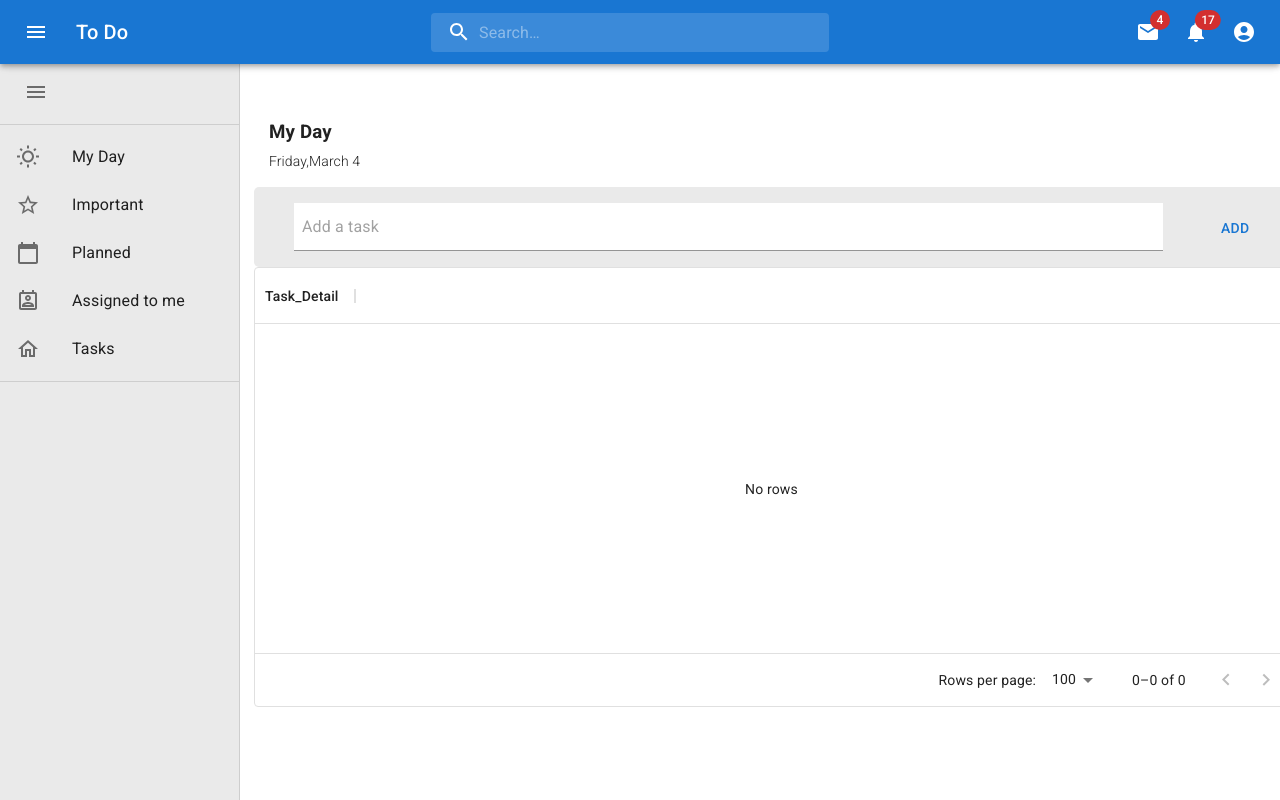
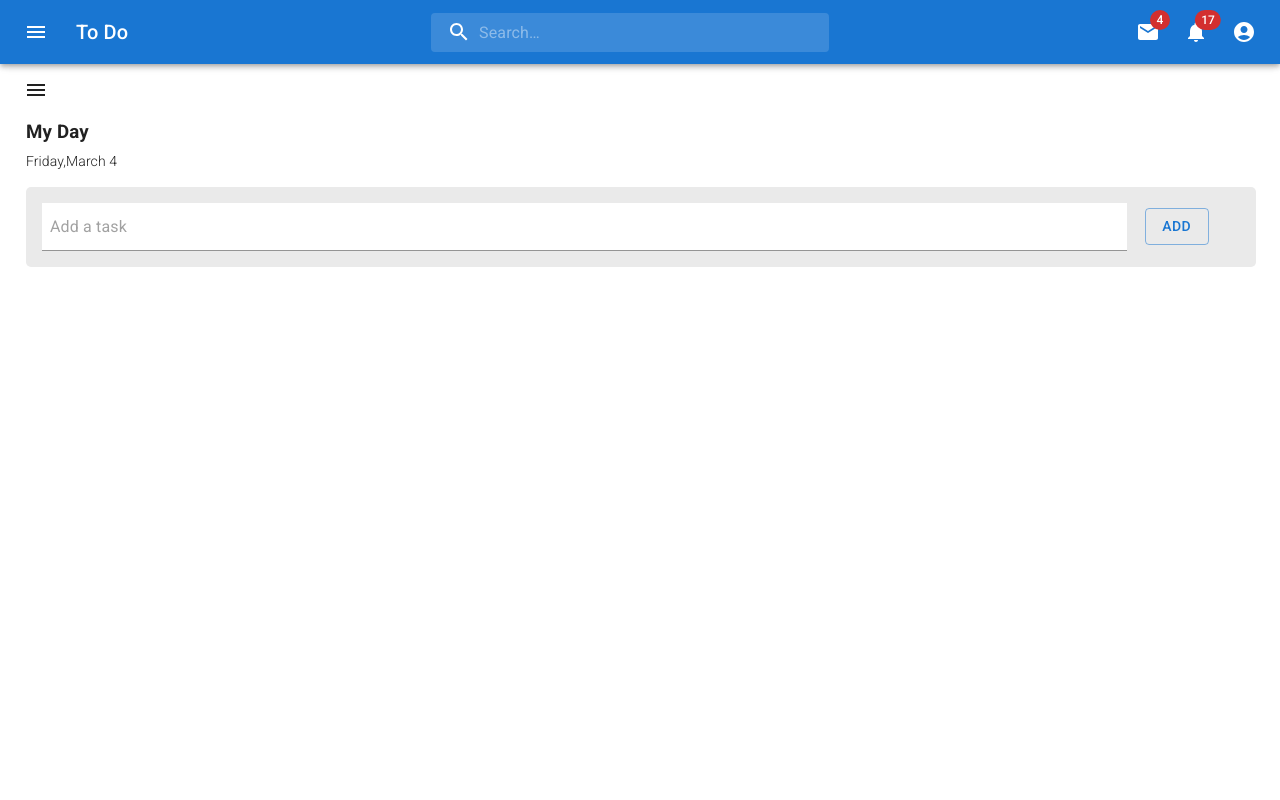
Before and after one commit to Hamzashahfiq/react-todo, a React (Create React App) app: page / in a window 1280 px wide. Built offline with nearby package versions, Linux system fonts and the light colour scheme.

Commit message:
add input field and add button

```diff
--- a/src/component/dataGrid/StickyHeadTable.js
+++ b/src/component/dataGrid/StickyHeadTable.js
@@ -33,16 +33,7 @@ export default function RowsGrid() {
 
   return (
     <Box>
-      <Box component="div" sx={{
-        backgroundColor: '#EAEAEA', height: 'fit-content', marginLeft: '230px',
-        borderRadius: '5px', boxSizing: 'border-box', width: '84%', marginRight: '10px'
-      }}>
-        <Input placeholder="Add a task" onChange={(e) => setTaskDetail(e.target.value)} value={taskDetail} inputProps={ariaLabel} sx={{
-          m: 2, p: 1, mx: { xs: 1, md: 5 },
-          mr: 0, backgroundColor: 'white', width: '84%'
-        }} />
-        <Button variant="text" onClick={addHandler}>Add</Button>
-      </Box>
+
       <div style={{ marginLeft: '230px', height: '440px', width: '84%', boxSizing: 'border-box' }}>
 
         <DataGrid
--- /dev/null
+++ b/src/component/inputTask/InputTask.js
@@ -0,0 +1,32 @@
+import React from 'react'
+import Input from '@mui/material/Input';
+import { border, height, style } from '@mui/system';
+import Button from '@mui/material/Button';
+import Box from '@mui/material/Box';
+import Typography from '@mui/material/Typography';
+import Grid from '@mui/material/Grid';
+
+const ariaLabel = { 'aria-label': 'description' };
+
+export default function InputTask() {
+
+    return (
+        <>
+            <Box component="div" sx={{
+                backgroundColor: '#EAEAEA', height: 'fit-content', p: 2, borderRadius: '5px', paddingRight:'30px',width: '100%'
+            }}>
+                <Grid container>
+                    <Grid item xs={12} md={11}>
+                        <Input placeholder="Add a task" onChange={''} inputProps={ariaLabel}
+                            sx={{
+                                p: 1, backgroundColor: 'white', width: '100%',
+                            }} />
+                    </Grid>
+                    <Grid item xs={12} md={1}  sx={{textAlign: 'center', p:'5px' }}>
+                        <Button className='addButtonDrawer' variant="outlined" onClick={''}>Add</Button>
+                    </Grid>
+                </Grid>
+            </Box>
+        </>
+    )
+}
--- a/src/component/mainContentWithDrawer/PersistentDrawerLeft.js
+++ b/src/component/mainContentWithDrawer/PersistentDrawerLeft.js
@@ -4,14 +4,10 @@ import Box from '@mui/material/Box';
 import Drawer from '@mui/material/Drawer';
 import CssBaseline from '@mui/material/CssBaseline';
 import MuiAppBar from '@mui/material/AppBar';
-import Toolbar from '@mui/material/Toolbar';
 import List from '@mui/material/List';
-import Typography from '@mui/material/Typography';
 import Divider from '@mui/material/Divider';
 import IconButton from '@mui/material/IconButton';
 import MenuIcon from '@mui/icons-material/Menu';
-import ChevronLeftIcon from '@mui/icons-material/ChevronLeft';
-import ChevronRightIcon from '@mui/icons-material/ChevronRight';
 import ListItem from '@mui/material/ListItem';
 import ListItemIcon from '@mui/material/ListItemIcon';
 import ListItemText from '@mui/material/ListItemText';
@@ -21,10 +17,7 @@ import CalendarTodayIcon from '@mui/icons-material/CalendarToday';
 import PermContactCalendarOutlinedIcon from '@mui/icons-material/PermContactCalendarOutlined';
 import HomeOutlinedIcon from '@mui/icons-material/HomeOutlined';
 import MenuOutlinedIcon from '@mui/icons-material/MenuOutlined';
-import Input from '@mui/material/Input';
-import { border, height } from '@mui/system';
-import Button from '@mui/material/Button';
-import StickyHeadTable from '../dataGrid/StickyHeadTable';
+import InputTask from '../inputTask/InputTask';
 
 const drawerWidth = 240;
 const ariaLabel = { 'aria-label': 'description' };
@@ -91,7 +84,7 @@ const DrawerHeader = styled('div')(({ theme }) => ({
 
 export default function PersistentDrawerLeft() {
   const theme = useTheme();
-  const [open, setOpen] = React.useState(true);
+  const [open, setOpen] = React.useState(false);
 
   const handleDrawerOpen = () => {
     setOpen(true);
@@ -103,11 +96,11 @@ export default function PersistentDrawerLeft() {
   const iconList = [<WbSunnyOutlinedIcon />, <StarBorderOutlinedIcon />, <CalendarTodayIcon />, <PermContactCalendarOutlinedIcon />, <HomeOutlinedIcon />]
 
   return (
-    <Box sx={{ display: 'flex', flexDirection: 'column', marginLeft: '30' }} >
+    <Box sx={{ display: 'flex', flexDirection: 'column'}} >
       <CssBaseline />
       {/* <AppBar position="fixed" open={open}>
         <Toolbar> */}
-      <Box style={{ position: "fixed", top: "70px", left: "30px" }}>
+      <Box sx={{ position: "fixed", top: "70px", left: {xs:"20px",sm:'28px' }}}>
         <IconButton
           color="inherit"
           aria-label="open drawer"
@@ -138,8 +131,8 @@ export default function PersistentDrawerLeft() {
         anchor="left"
         open={open}
       >
-        <DrawerHeader style={{ marginTop: '60px', marginRight: '175px' }}>
-          <Box style={{ marginRight: '100px !important' }}>
+        <DrawerHeader sx={{ marginTop: '60px', marginRight: {xs:'184px',sm:'175px' }}}>
+          <Box>
             <IconButton onClick={handleDrawerClose}>
               {theme.direction === 'ltr' ? <MenuOutlinedIcon /> : <MenuOutlinedIcon />}
             </IconButton>
@@ -169,22 +162,19 @@ export default function PersistentDrawerLeft() {
           ))}
         </List> */}
       </Drawer>
-      <DrawerHeader />
       <Main open={open}>
-
-        <Box style={{ marginLeft: '245px', marginTop: '30px' }}>
+        <DrawerHeader />
+        <Box sx={{ marginLeft: {xs:'234px',sm:'242px'}, marginTop: '30px'}}>
           <Box component="h3" mb='0'>
             My Day
           </Box>
           <Box component="p" sx={{ typography: 'subtitle2', fontWeight: 'light', marginTop: '5px', boxSizing: 'border-box' }}>
             {dayName},{monthName} {currentDate}
           </Box>
+          <Box>
+            <InputTask />
+          </Box>
         </Box>
-        <Box>
-
-          <StickyHeadTable />
-        </Box>
-
       </Main>
     </Box>
   );
```
Also changed, not shown: src/App.css (line endings or trailing spaces).
